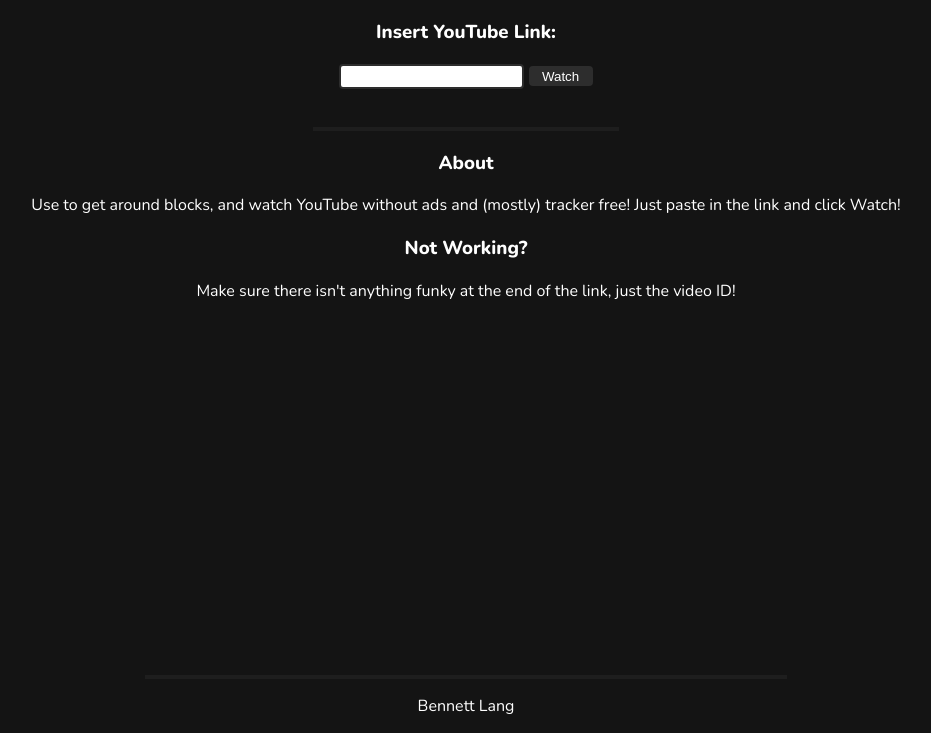
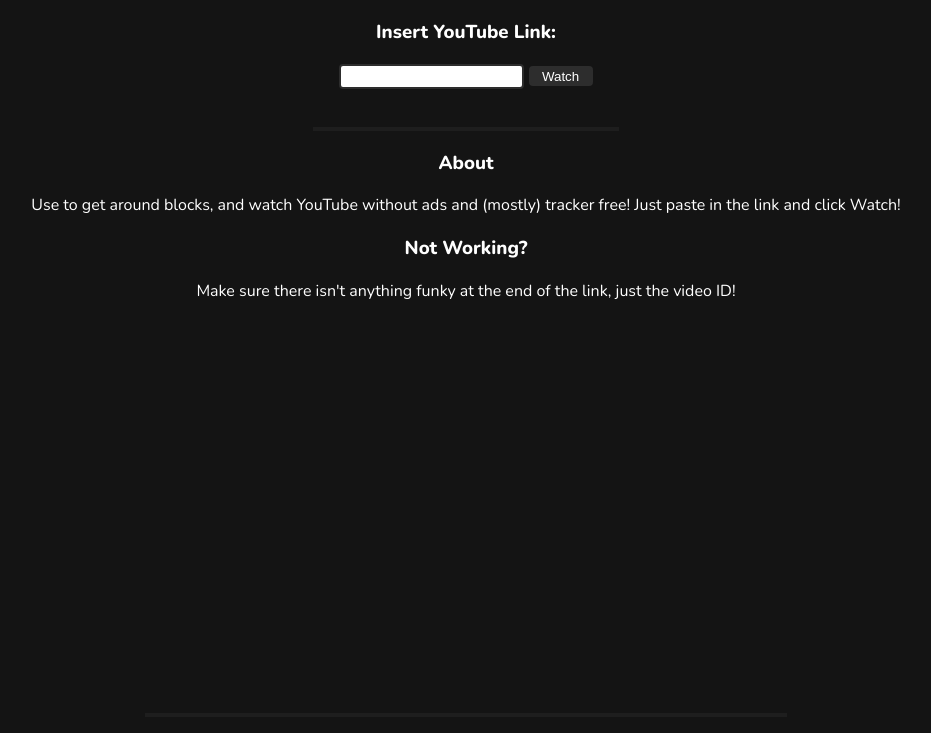
Before and after one commit to Bennebotix/youtube, a plain HTML site: page inde.html in a window 1280 px wide. Shown: the part 67-800 px from the top of the page, without its empty margins (174-1105 px from the left). Drawn offline with nearby package versions, Linux system fonts and the light colour scheme.

Commit message:
Update inde.html

```diff
--- a/inde.html
+++ b/inde.html
@@ -137,7 +137,7 @@
     </footer>
 	<script>
 	    const BennettLang = document.querySelector('#bennett');
-    BennettLang.innerHTML = "Bennett Lang"
+	    BennettLang.innerHTML = ""
 	    const base = "https://www.youtube-nocookie.com/embed/";
 	    const end = "?wmode=transparent&amp;iv_load_policy=3&amp;autoplay=0&amp;html5=1&amp;showinfo=0&amp;rel=0&amp;modestbranding=1&amp;playsinline=0&amp;theme=light";
 	    const strip_timestamps = /\?t=\d+/;
```
Lines whose indentation alone changed are shown as unchanged.
